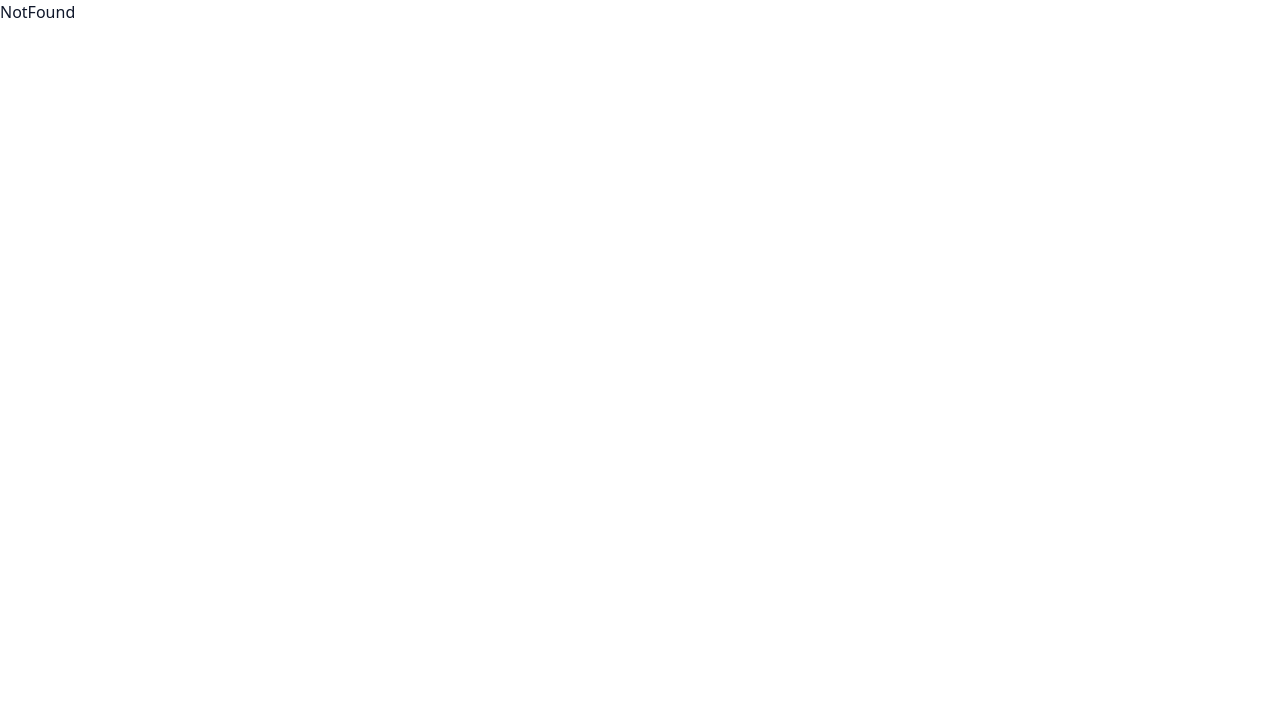
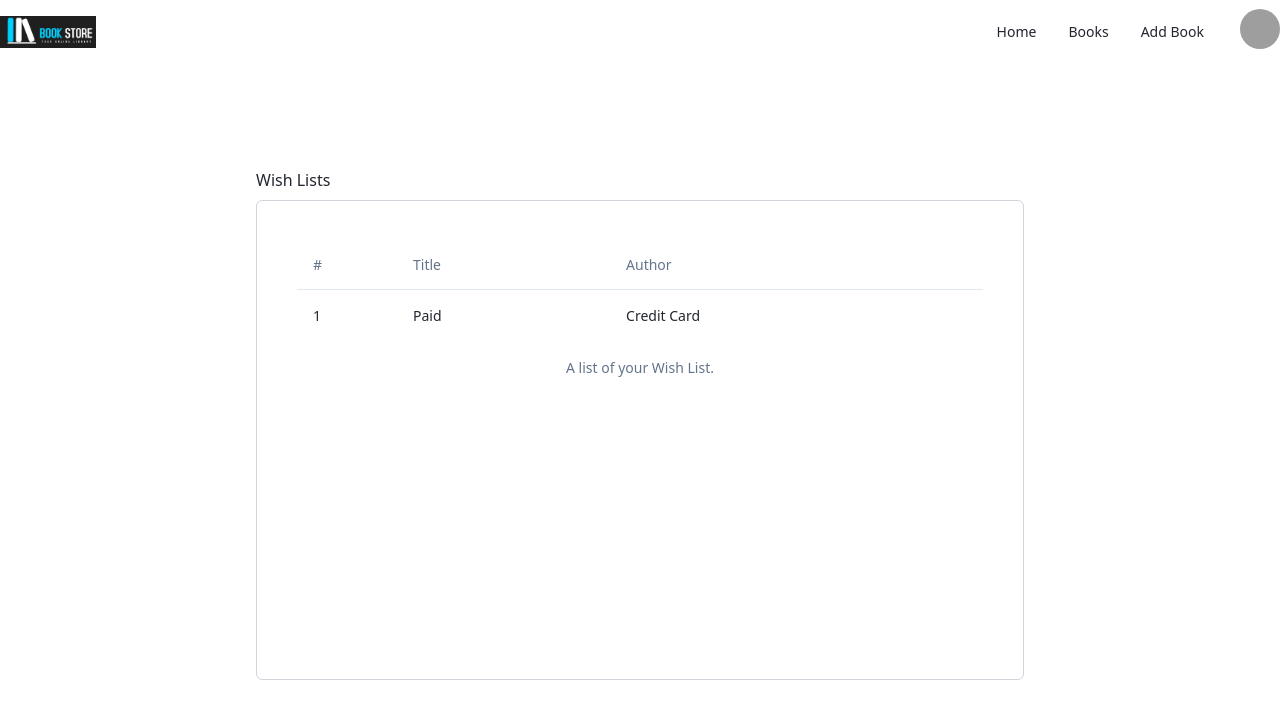
Before and after one commit to MDShakibul/book-application-client, a React (Vite) app: page /wish-list in a window 1280 px wide. Shown: the top 718 px of the page. Built offline with nearby package versions, Linux system fonts and the light colour scheme; grey boxes are pictures that could not be loaded.

Commit message:
recent running book list

```diff
--- a/index.html
+++ b/index.html
@@ -4,7 +4,7 @@
     <meta charset="UTF-8" />
     <link rel="icon" type="image/svg+xml" href="/vite.svg" />
     <meta name="viewport" content="width=device-width, initial-scale=1.0" />
-    <title>Vite + React + TS</title>
+    <title>Book Store</title>
   </head>
   <body>
     <div id="root"></div>
--- a/src/components/BookReview.tsx
+++ b/src/components/BookReview.tsx
@@ -4,10 +4,16 @@
 import { FiSend } from 'react-icons/fi';
 
 const dummyComments = [
-  'Bhalo na',
-  'Ki shob ghori egula??',
-  'Eta kono product holo ??',
-  '200 taka dibo, hobe ??',
+  {
+    body: "test",
+    userEmail: "user_1@gmail.com",
+    createdAt: "sdfsdf"
+  },
+  {
+    body: "test",
+    userEmail: "user_1@gmail.com",
+    createdAt: "sdfsdf"
+  }
 ];
 
 export default function ProductReview() {
@@ -19,14 +25,15 @@
           <FiSend />
         </Button>
       </div>
+
       <div className="mt-10">
         {dummyComments.map((comment, index) => (
-          <div key={index} className="flex gap-3 items-center mb-5">
-            <Avatar>
-              <AvatarImage src="https://github.com/shadcn.png" />
-              <AvatarFallback>CN</AvatarFallback>
-            </Avatar>
-            <p>{comment}</p>
+          <div key={index} className="gap-3 items-center mb-5">
+            <div className="flex gap-3 items-center mb-1">
+              <h1 className="text-md font-semibold">{comment.userEmail}</h1>
+              <p>{comment.createdAt}</p>
+            </div>
+            <p>{comment.body}</p>
           </div>
         ))}
       </div>
--- /dev/null
+++ b/src/components/ui/table.tsx
@@ -0,0 +1,114 @@
+import * as React from "react"
+
+import { cn } from "@/lib/utils"
+
+const Table = React.forwardRef<
+  HTMLTableElement,
+  React.HTMLAttributes<HTMLTableElement>
+>(({ className, ...props }, ref) => (
+  <div className="w-full overflow-auto">
+    <table
+      ref={ref}
+      className={cn("w-full caption-bottom text-sm", className)}
+      {...props}
+    />
+  </div>
+))
+Table.displayName = "Table"
+
+const TableHeader = React.forwardRef<
+  HTMLTableSectionElement,
+  React.HTMLAttributes<HTMLTableSectionElement>
+>(({ className, ...props }, ref) => (
+  <thead ref={ref} className={cn("[&_tr]:border-b", className)} {...props} />
+))
+TableHeader.displayName = "TableHeader"
+
+const TableBody = React.forwardRef<
+  HTMLTableSectionElement,
+  React.HTMLAttributes<HTMLTableSectionElement>
+>(({ className, ...props }, ref) => (
+  <tbody
+    ref={ref}
+    className={cn("[&_tr:last-child]:border-0", className)}
+    {...props}
+  />
+))
+TableBody.displayName = "TableBody"
+
+const TableFooter = React.forwardRef<
+  HTMLTableSectionElement,
+  React.HTMLAttributes<HTMLTableSectionElement>
+>(({ className, ...props }, ref) => (
+  <tfoot
+    ref={ref}
+    className={cn("bg-primary font-medium text-primary-foreground", className)}
+    {...props}
+  />
+))
+TableFooter.displayName = "TableFooter"
+
+const TableRow = React.forwardRef<
+  HTMLTableRowElement,
+  React.HTMLAttributes<HTMLTableRowElement>
+>(({ className, ...props }, ref) => (
+  <tr
+    ref={ref}
+    className={cn(
+      "border-b transition-colors hover:bg-muted/50 data-[state=selected]:bg-muted",
+      className
+    )}
+    {...props}
+  />
+))
+TableRow.displayName = "TableRow"
+
+const TableHead = React.forwardRef<
+  HTMLTableCellElement,
+  React.ThHTMLAttributes<HTMLTableCellElement>
+>(({ className, ...props }, ref) => (
+  <th
+    ref={ref}
+    className={cn(
+      "h-12 px-4 text-left align-middle font-medium text-muted-foreground [&:has([role=checkbox])]:pr-0",
+      className
+    )}
+    {...props}
+  />
+))
+TableHead.displayName = "TableHead"
+
+const TableCell = React.forwardRef<
+  HTMLTableCellElement,
+  React.TdHTMLAttributes<HTMLTableCellElement>
+>(({ className, ...props }, ref) => (
+  <td
+    ref={ref}
+    className={cn("p-4 align-middle [&:has([role=checkbox])]:pr-0", className)}
+    {...props}
+  />
+))
+TableCell.displayName = "TableCell"
+
+const TableCaption = React.forwardRef<
+  HTMLTableCaptionElement,
+  React.HTMLAttributes<HTMLTableCaptionElement>
+>(({ className, ...props }, ref) => (
+  <caption
+    ref={ref}
+    className={cn("mt-4 text-sm text-muted-foreground", className)}
+    {...props}
+  />
+))
+TableCaption.displayName = "TableCaption"
+
+export {
+  Table,
+  TableHeader,
+  TableBody,
+  TableFooter,
+  TableHead,
+  TableRow,
+  TableCell,
+  TableCaption,
+}
--- a/src/layouts/Navbar.tsx
+++ b/src/layouts/Navbar.tsx
@@ -9,8 +9,6 @@
   DropdownMenuTrigger,
   DropdownMenuContent,
 } from '../components/ui/dropdown-menu';
-import { HiOutlineSearch } from 'react-icons/hi';
-import Cart from '../components/Cart';
 import logo from '../assets/images/book-application.png';
 
 export default function Navbar() {
@@ -19,7 +17,9 @@
       <div className="h-full w-full bg-white/60">
         <div className="flex items-center justify-between w-full md:max-w-7xl h-full mx-auto ">
           <div>
+            <Link to="/">
               <img className="h-8" src={logo} alt="log" />
+            </Link>
           </div>
           <div>
             <ul className="flex items-center">
@@ -49,12 +49,16 @@
                   <DropdownMenuContent>
                     <DropdownMenuLabel>Account</DropdownMenuLabel>
                     <DropdownMenuSeparator />
+                    <Link to="/wish-list">
                       <DropdownMenuItem className="cursor-pointer">
                         Wish List
                       </DropdownMenuItem>
+                    </Link>
+                    <Link to="/currently-running-list">
                       <DropdownMenuItem className="cursor-pointer">
                         Currently Reading or Read Soon
                       </DropdownMenuItem>
+                    </Link>
                     <Link to="/login">
                       <DropdownMenuItem className="cursor-pointer">
                         Login
--- /dev/null
+++ b/src/pages/RecentRunningBook.tsx
@@ -0,0 +1,38 @@
+import {
+    Table,
+    TableBody,
+    TableCaption,
+    TableCell,
+    TableHead,
+    TableHeader,
+    TableRow,
+  } from '@/components/ui/table';
+
+  export default function RecentRunningBook() {
+    return (
+      <div className="flex justify-center items-center h-[calc(100vh-80px)] gap-10 text-primary">
+        <div className="max-w-3xl w-full">
+          <h1 className="mb-2">Currently Reading or Read Soon Lists</h1>
+          <div className="h-[60vh] border border-gray-300 rounded-md p-10 overflow-auto">
+            <Table>
+              <TableCaption>A list of your Currently Reading or Read Soon List.</TableCaption>
+              <TableHeader>
+                <TableRow>
+                  <TableHead className="w-[100px]">#</TableHead>
+                  <TableHead>Title</TableHead>
+                  <TableHead>Author</TableHead>
+                </TableRow>
+              </TableHeader>
+              <TableBody>
+                <TableRow>
+                  <TableCell className="font-medium">1</TableCell>
+                  <TableCell>Paid</TableCell>
+                  <TableCell>Credit Card</TableCell>
+                </TableRow>
+              </TableBody>
+            </Table>
+          </div>
+        </div>
+      </div>
+    );
+  }
--- /dev/null
+++ b/src/pages/WishList.tsx
@@ -0,0 +1,38 @@
+import {
+  Table,
+  TableBody,
+  TableCaption,
+  TableCell,
+  TableHead,
+  TableHeader,
+  TableRow,
+} from '@/components/ui/table';
+
+export default function WishList() {
+  return (
+    <div className="flex justify-center items-center h-[calc(100vh-80px)] gap-10 text-primary">
+      <div className="max-w-3xl w-full">
+        <h1 className="mb-2">Wish Lists</h1>
+        <div className="h-[60vh] border border-gray-300 rounded-md p-10 overflow-auto">
+          <Table>
+            <TableCaption>A list of your Wish List.</TableCaption>
+            <TableHeader>
+              <TableRow>
+                <TableHead className="w-[100px]">#</TableHead>
+                <TableHead>Title</TableHead>
+                <TableHead>Author</TableHead>
+              </TableRow>
+            </TableHeader>
+            <TableBody>
+              <TableRow>
+                <TableCell className="font-medium">1</TableCell>
+                <TableCell>Paid</TableCell>
+                <TableCell>Credit Card</TableCell>
+              </TableRow>
+            </TableBody>
+          </Table>
+        </div>
+      </div>
+    </div>
+  );
+}
```
Also changed, not shown: src/routes/routes.tsx (+20 -2 lines). Lines whose indentation alone changed are shown as unchanged.
